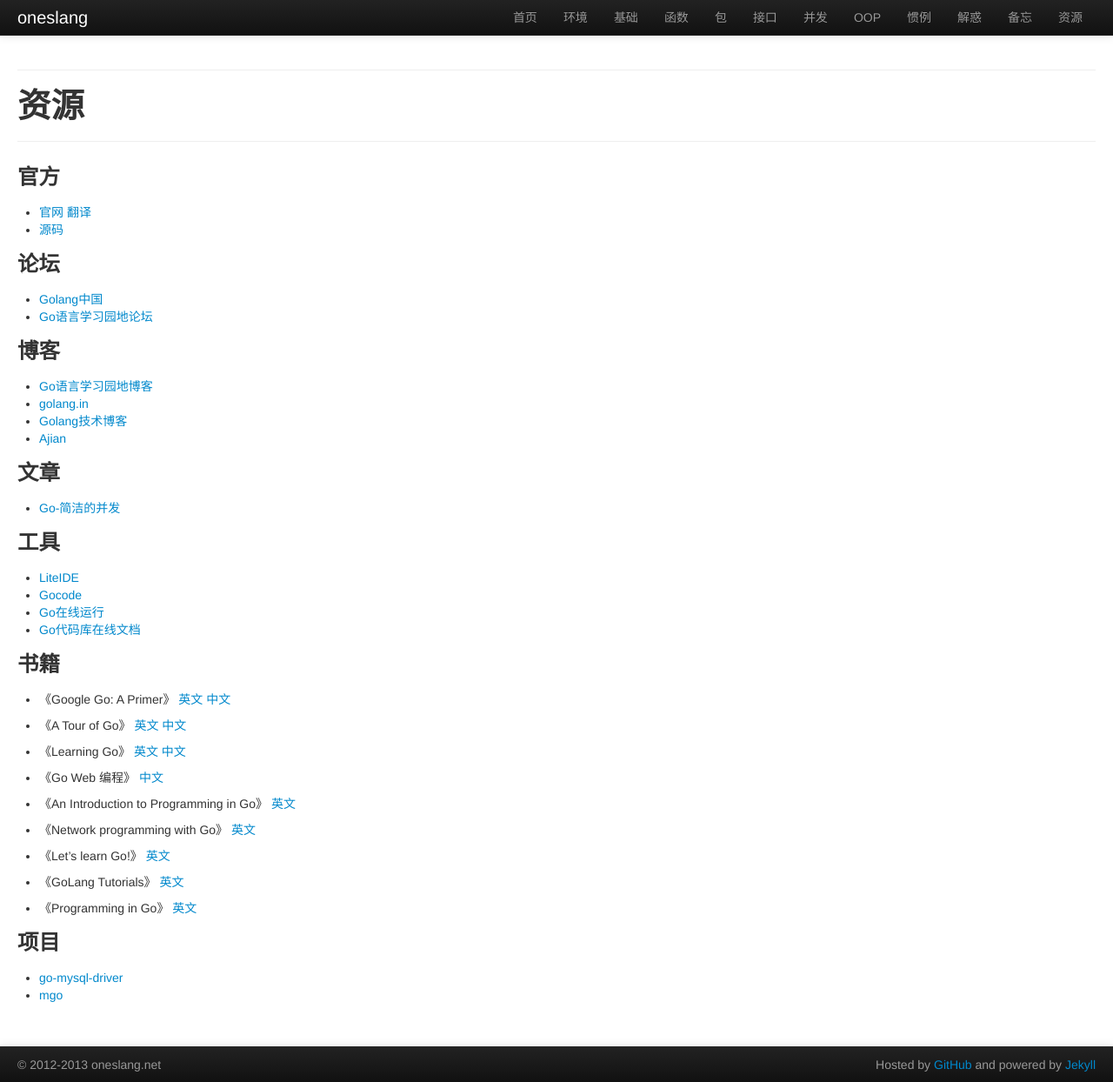
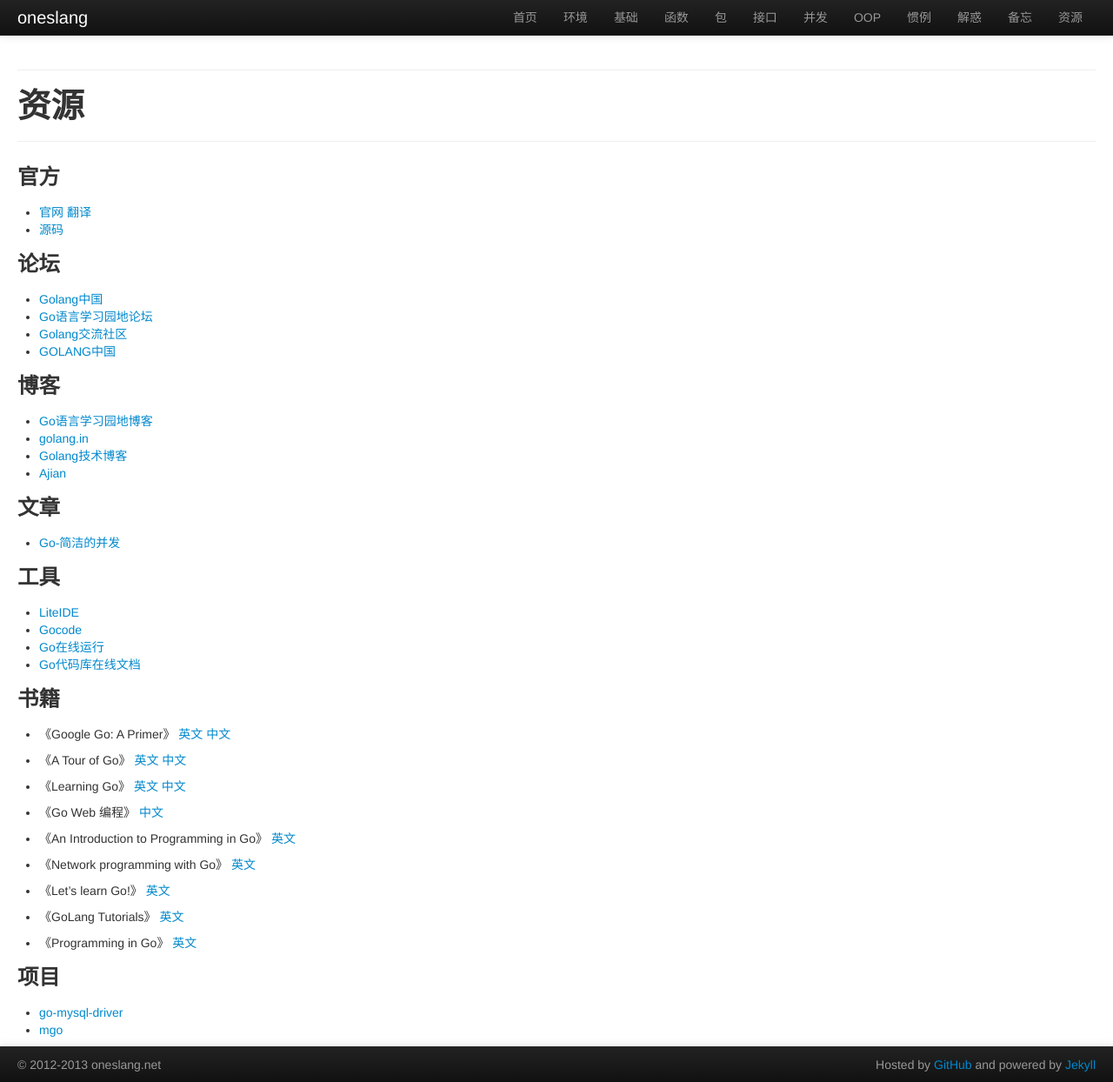
Before and after one commit to oneslang/oneslang.net, a Jekyll site: the page built from golang/resource.md, in a window 1280 px wide and 1244 px high. Shown: the whole window at 87% size. Built offline with Jekyll 4.4.1, drawn with Linux system fonts in a browser that asks for light colours.

Commit message:
add gocn.im|golangcn.com

```diff
--- a/golang/resource.md
+++ b/golang/resource.md
@@ -11,6 +11,8 @@ title: 资源
 ### 论坛
 * [Golang中国](http://www.golang.tc)
 * [Go语言学习园地论坛](http://bbs.studygolang.com)
+* [Golang交流社区](http://bbs.gocn.im)
+* [GOLANG中国](http://www.golangcn.com)
 
 ### 博客
 * [Go语言学习园地博客](http://blog.studygolang.com)
```
